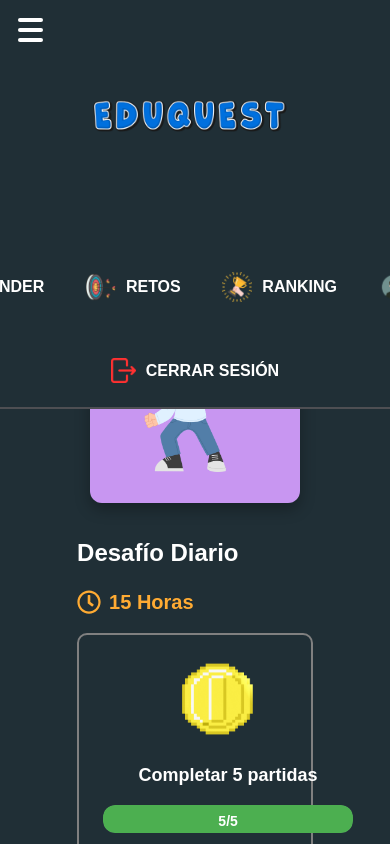
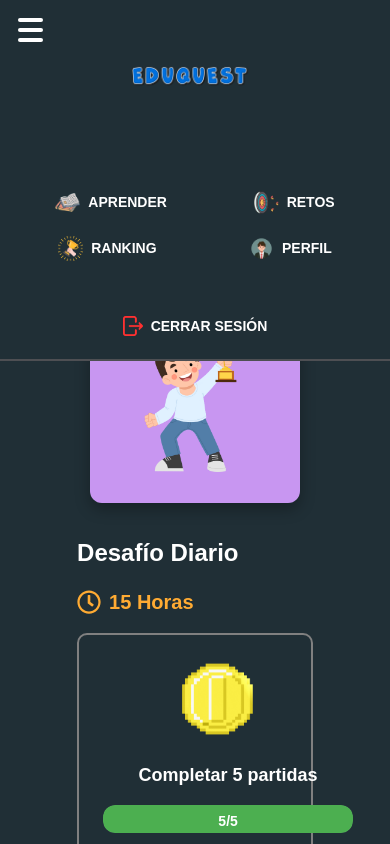
Before and after one commit to ramadearbol/Eduquest, a React (Vite) app in the folder frontend/: page /home/retos in a window 390 px wide. Built offline with nearby package versions, Linux system fonts and the light colour scheme.

Commit message:
Arreglillo Navbar Responsive

```diff
--- a/frontend/src/styles/Navbar.css
+++ b/frontend/src/styles/Navbar.css
@@ -1,18 +1,19 @@
-/* Navbar */
+/* Navbar general */
 .navbar {
-  width: 375px; /* Ancho fijo para pantallas grandes */
-  height: 100vh; /* Altura total */
+  width: 375px;
+  height: 100vh;
   background-color: rgb(32, 47, 54);
   border-right: 2px solid #4e4f53;
   display: flex;
   flex-direction: column;
   padding: 2rem 1rem;
   box-sizing: border-box;
-  overflow-y: auto; /* Habilitar scroll vertical */
-  transition: all 0.3s ease; /* Animación suave */
+  overflow-y: auto;
+  overflow-x: hidden; /* Evita cortes horizontales */
+  transition: all 0.3s ease;
 }
 
-/* Logo dentro del Navbar */
+/* Logo */
 .navbar-logo {
   font-size: 26px;
   font-weight: bold;
@@ -22,22 +23,23 @@
   flex-direction: column;
   align-items: center;
   text-transform: uppercase;
-  margin-bottom: 2rem; /* Espacio entre logo y enlaces */
+  margin-bottom: 2rem;
 }
 
 .logo-img {
   width: 250px;
-  height: 250px;
+  height: auto;
+  max-width: 100%; /* Nunca sobresale */
 }
 
-/* Lista de enlaces del navbar */
+/* Enlaces */
 .navbar-links {
   list-style: none;
   padding: 0;
   margin: 0;
   color: white;
-  display: flex; /* Por defecto en vertical */
-  flex-direction: column; /* Columna en pantallas grandes */
+  display: flex;
+  flex-direction: column;
   gap: 1rem;
 }
 
@@ -63,9 +65,10 @@
   height: 45px;
   margin-right: 30px;
   object-fit: contain;
+  max-width: 100%; /* Evita desbordes */
 }
 
-/* Contenedor de logout */
+/* Logout */
 .logout-container {
   margin-top: auto;
 }
@@ -79,18 +82,17 @@
   height: 35px;
 }
 
-/* Responsive para pantallas pequeñas */
+/* Responsive */
 @media (max-width: 768px) {
-  /* Colocar navbar en la parte superior */
   .navbar {
-    width: 100%; /* Ancho completo */
-    height: auto; /* Altura flexible */
+    width: 100%;
+    height: auto;
     max-height: 100vh;
     position: fixed;
     top: 0;
     left: 0;
     z-index: 999;
-    flex-direction: column; /* Vertical en pantallas pequeñas */
+    flex-direction: column;
     padding: 1rem;
     border-right: none;
     border-bottom: 2px solid #4e4f53;
@@ -98,38 +100,39 @@
     align-items: center;
   }
 
-  /* Estilo del logo */
   .navbar-logo {
     flex-direction: row;
-    font-size: 20px;
+    font-size: 18px;
     justify-content: center;
   }
 
   .logo-img {
-    width: 200px;
-    height: 200px;
+    width: 120px; /* Más pequeño en móviles */
+    height: auto;
     margin-right: 10px;
   }
 
-  /* Estilo de los links */
   .navbar-links {
-    display: flex; /* Hacer que los enlaces se distribuyan en línea */
-    flex-direction: row; /* Colocar los enlaces en fila */
-    justify-content: space-around; /* Distribuir los enlaces */
-    gap: 1rem;
+    display: flex;
+    flex-direction: row;
+    flex-wrap: wrap; /* Permite que bajen de línea */
+    justify-content: center;
+    gap: 0.5rem;
     margin-top: 1rem;
+    width: 100%;
   }
 
   .navbar-links li {
-    padding: 0.5rem 0.8rem;
-    font-size: 16px;
+    padding: 0.4rem 0.6rem;
+    font-size: 14px;
+    flex: 1 1 auto;
+    justify-content: center;
   }
 
-  /* Estilo del icono */
   .icon {
-    width: 30px;
-    height: 30px;
-    margin-right: 10px;
+    width: 25px;
+    height: 25px;
+    margin-right: 8px;
   }
 
   .logout-container {
@@ -137,11 +140,10 @@
   }
 
   .logout-icon {
-    width: 25px;
-    height: 25px;
+    width: 20px;
+    height: 20px;
   }
 
-  /* Cuando el navbar está abierto, mostrar los enlaces */
   .navbar.open .navbar-links {
     display: flex;
   }
```
